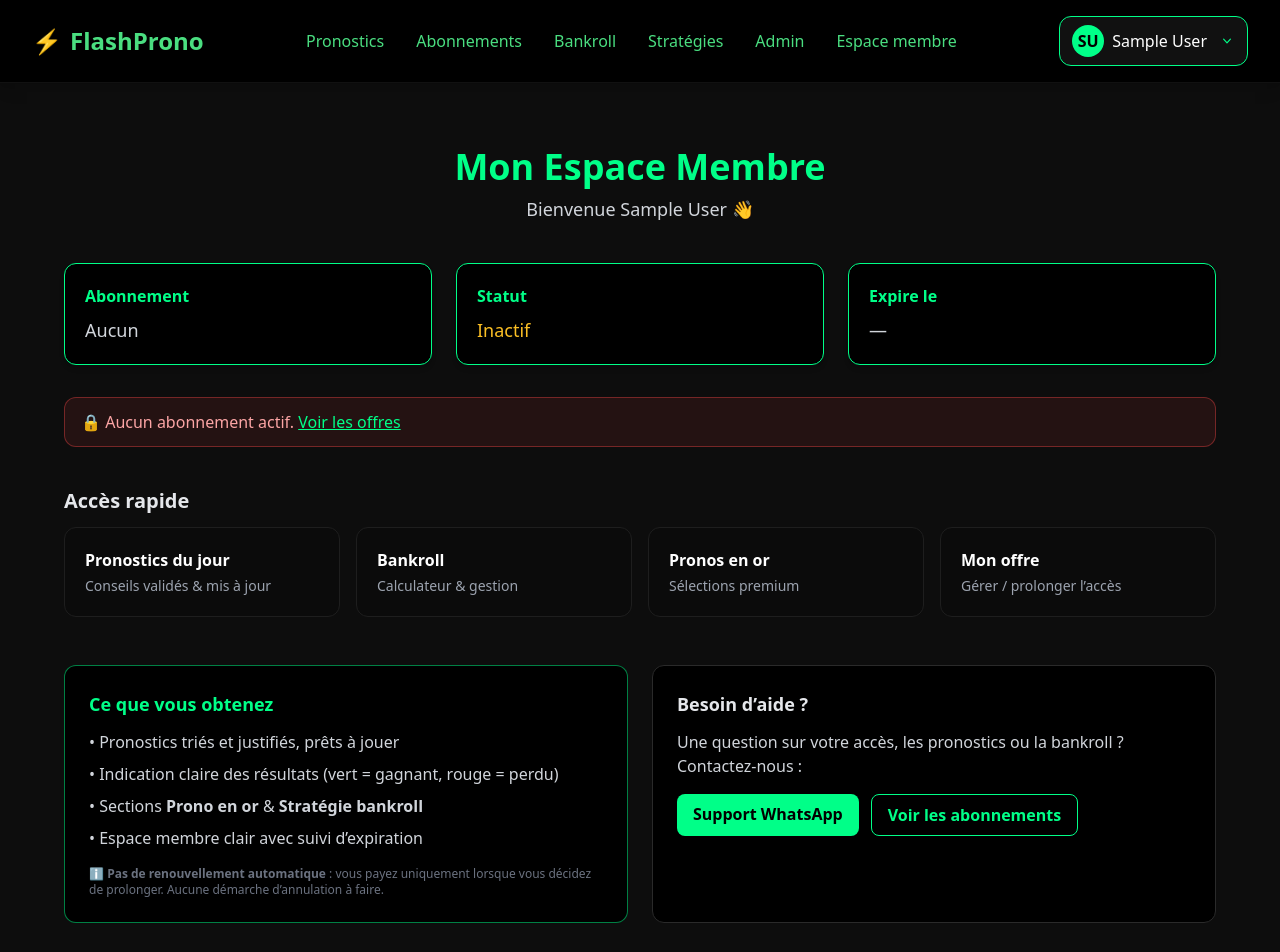
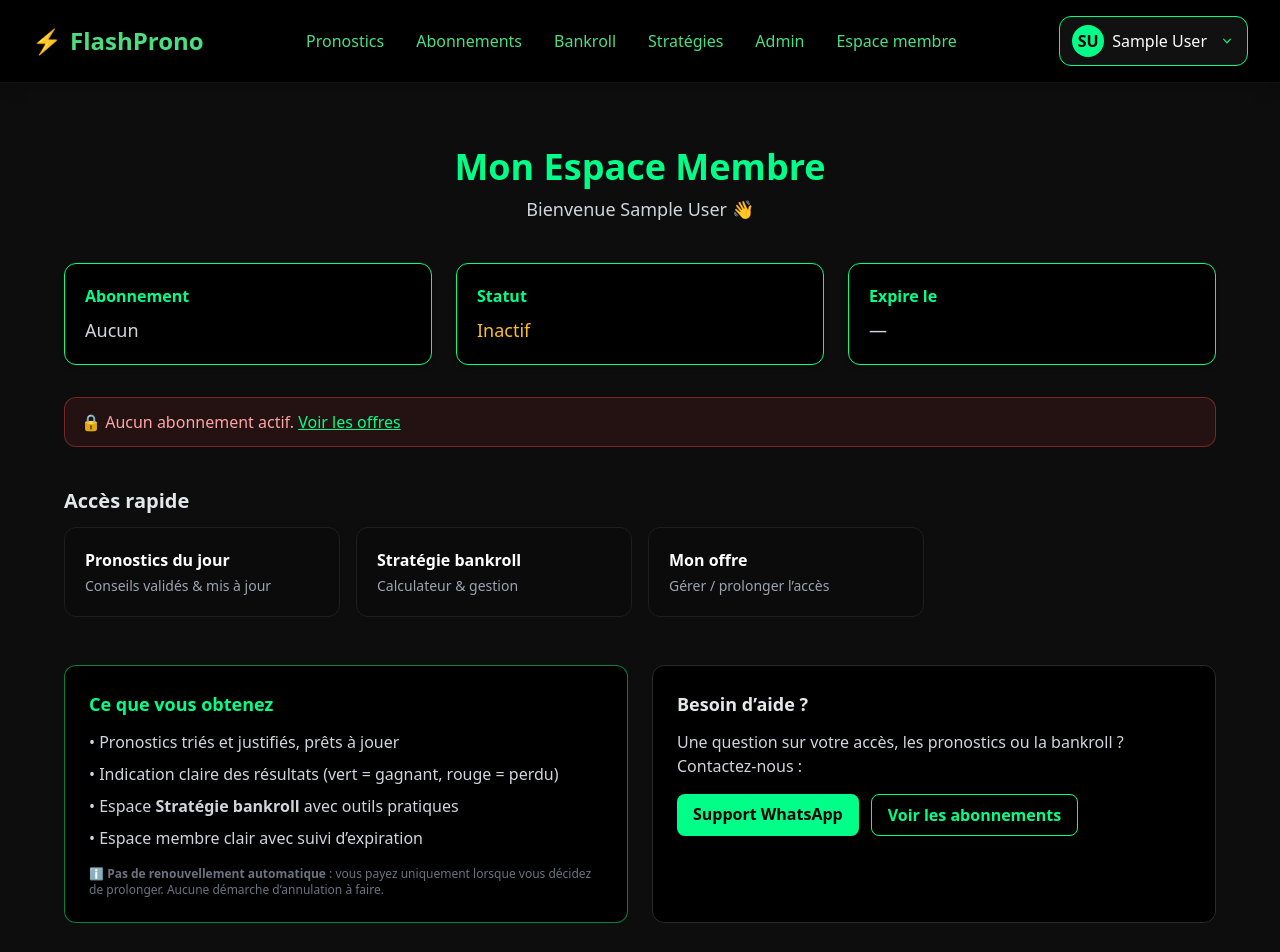
Before and after one commit to Rousslan2/flashprono, a React (Vite) app in the folder frontend/: page /dashboard in a window 1280 px wide. Shown: the top 952 px of the page. Built offline with nearby package versions, Linux system fonts and the light colour scheme; no server answers; sample sign-in values are in the browser's storage.

Commit message:
🚀 Mise à jour automatique (frontend + backend + correctifs)

```diff
--- a/frontend/src/pages/Dashboard.jsx
+++ b/frontend/src/pages/Dashboard.jsx
@@ -76,8 +76,7 @@ export default function Dashboard() {
         <h2 className="text-xl font-semibold text-gray-200 mb-3">Accès rapide</h2>
         <div className="grid gap-4 md:grid-cols-2 lg:grid-cols-4">
           <QuickTile href="/pronostics" title="Pronostics du jour" desc="Conseils validés & mis à jour" />
-          <QuickTile href="/strategie-bankroll" title="Bankroll" desc="Calculateur & gestion" />
-          <QuickTile href="/pronos-en-or" title="Pronos en or" desc="Sélections premium" />
+          <QuickTile href="/strategie-bankroll" title="Stratégie bankroll" desc="Calculateur & gestion" />
           <QuickTile href="/abonnements" title="Mon offre" desc="Gérer / prolonger l’accès" />
         </div>
       </section>
@@ -89,7 +88,7 @@ export default function Dashboard() {
           <ul className="space-y-2 text-gray-300">
             <li>• Pronostics triés et justifiés, prêts à jouer</li>
             <li>• Indication claire des résultats (vert = gagnant, rouge = perdu)</li>
-            <li>• Sections <b>Prono en or</b> & <b>Stratégie bankroll</b></li>
+            <li>• Espace <b>Stratégie bankroll</b> avec outils pratiques</li>
             <li>• Espace membre clair avec suivi d’expiration</li>
           </ul>
           <p className="text-xs text-gray-500 mt-4">
```
